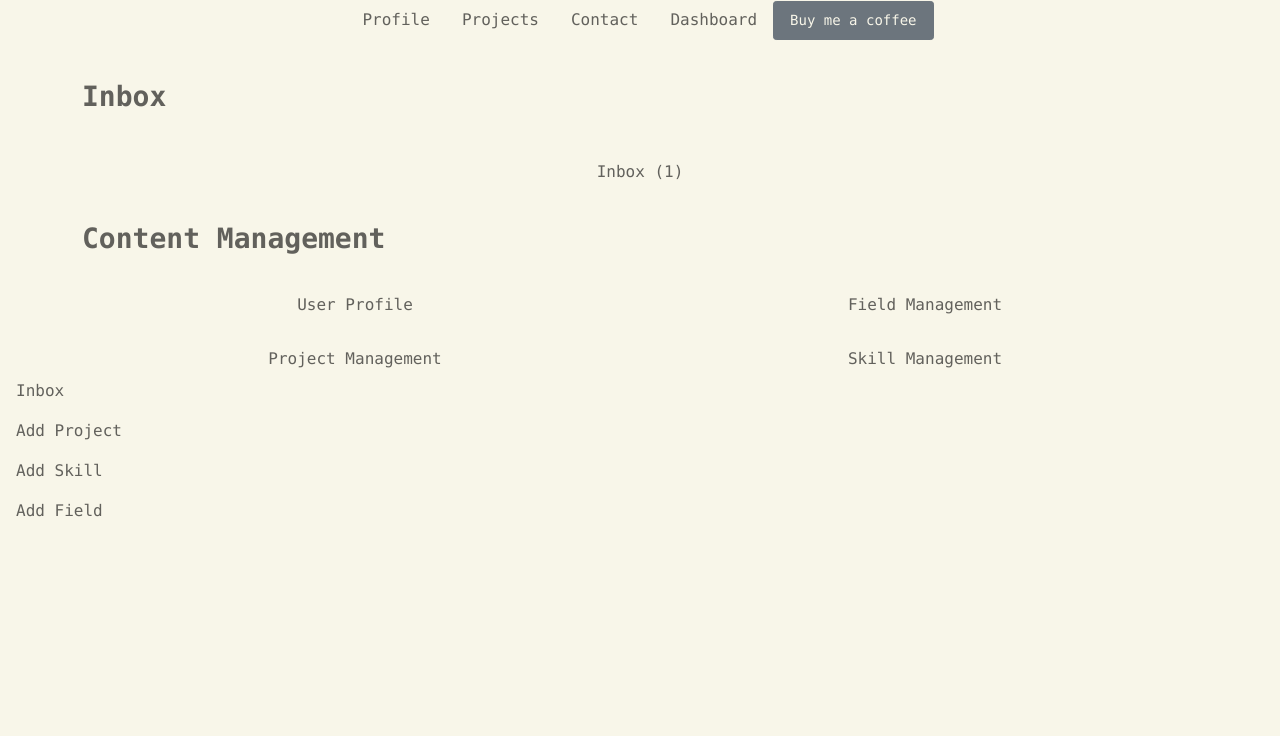
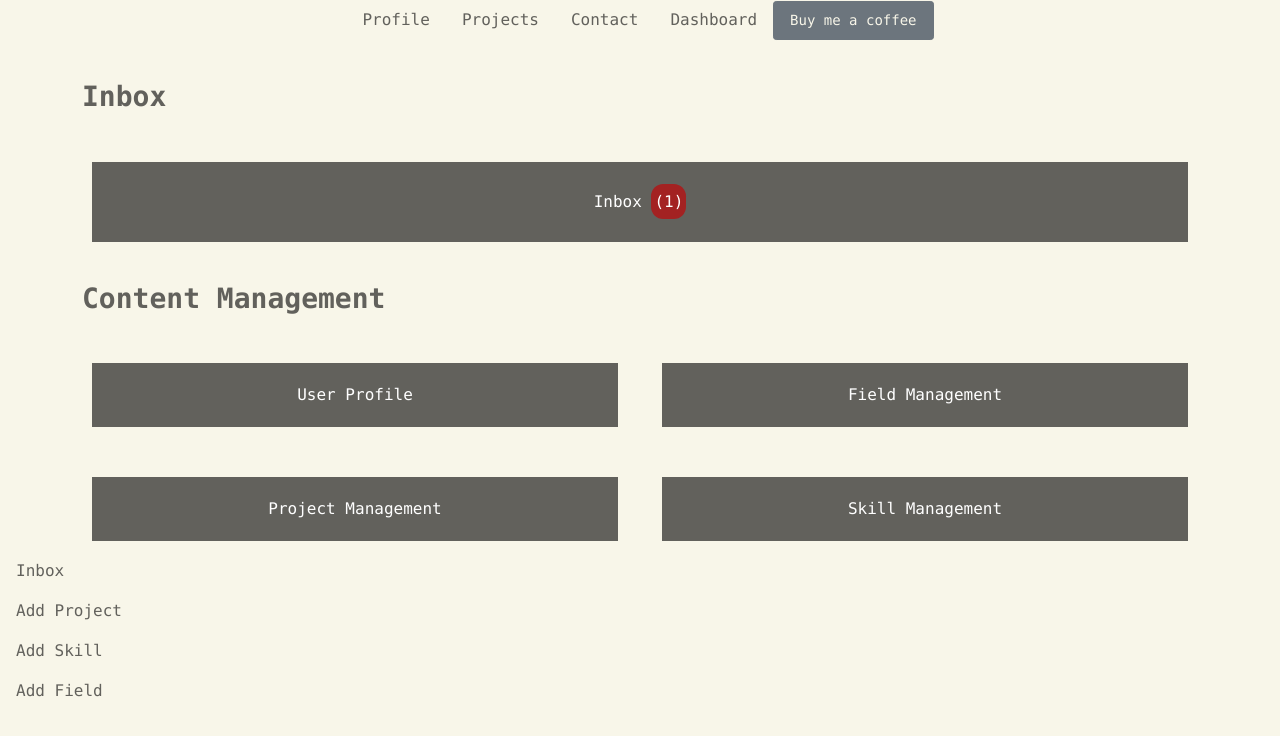
Before and after one commit to bencyrus/portfolio-django, a Django app: page /dashboard/ in a window 1280 px wide. Shown: the top 736 px of the page. Run offline with Django 3.2, Linux system fonts and the light colour scheme; a user stored in the database is signed in; data comes from the database, SQL or seed files in the repository; both versions use the stored data as it was after the commit; some libraries are stand-ins or nearby versions; some web fonts are replaced.

Commit message:
added css for dashboard page

```diff
--- a/static/styles/main.css
+++ b/static/styles/main.css
@@ -19,6 +19,9 @@ a {
 .font-bold {
     font-weight: bold;
 }
+.pd-20 {
+    padding: 20px;
+}
 .pd-top-30 {
     padding-top: 30px !important;
 }
@@ -31,8 +34,19 @@ a {
 .mg-top-10 {
     margin-top: 10px;
 }
-
-
+.mg-10 {
+    margin: 10px;
+}
+.num-label {
+    background-color: #a32222;
+    color: #fff;
+    padding: 8px 3px;
+    border-radius: 35%;
+}
+.bg-gray {
+    background-color: #62615c;
+    color: #fff !important;
+}
 
 
 /** --------------- Hero --------------- **/
```
Also changed, not shown: db.sqlite3.
